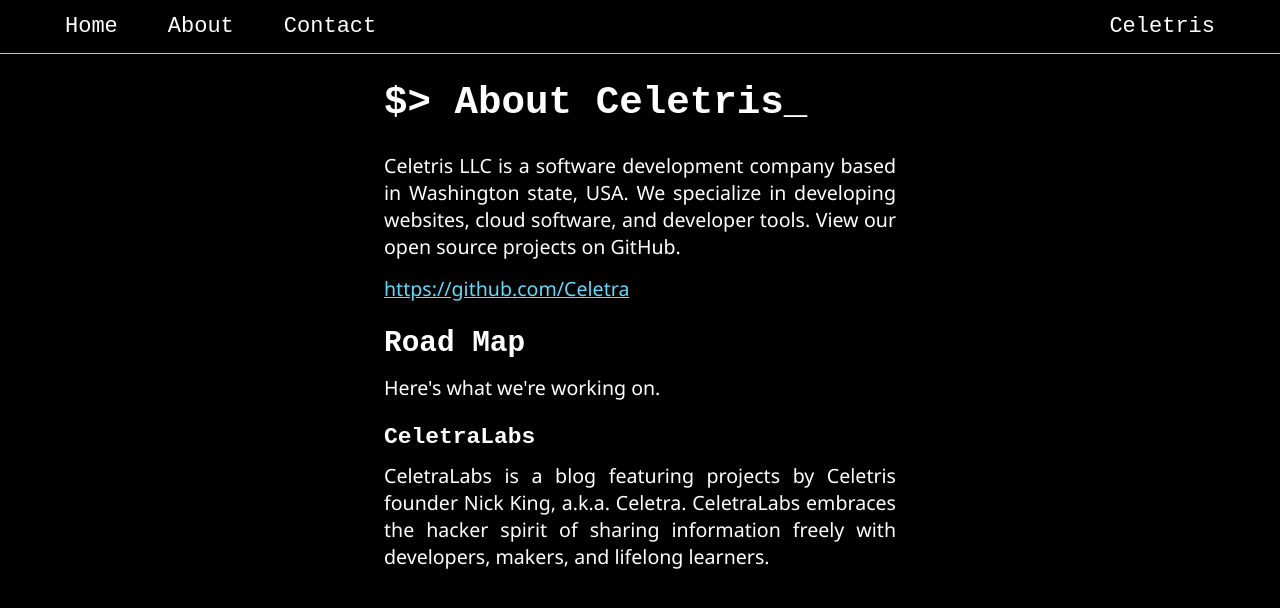
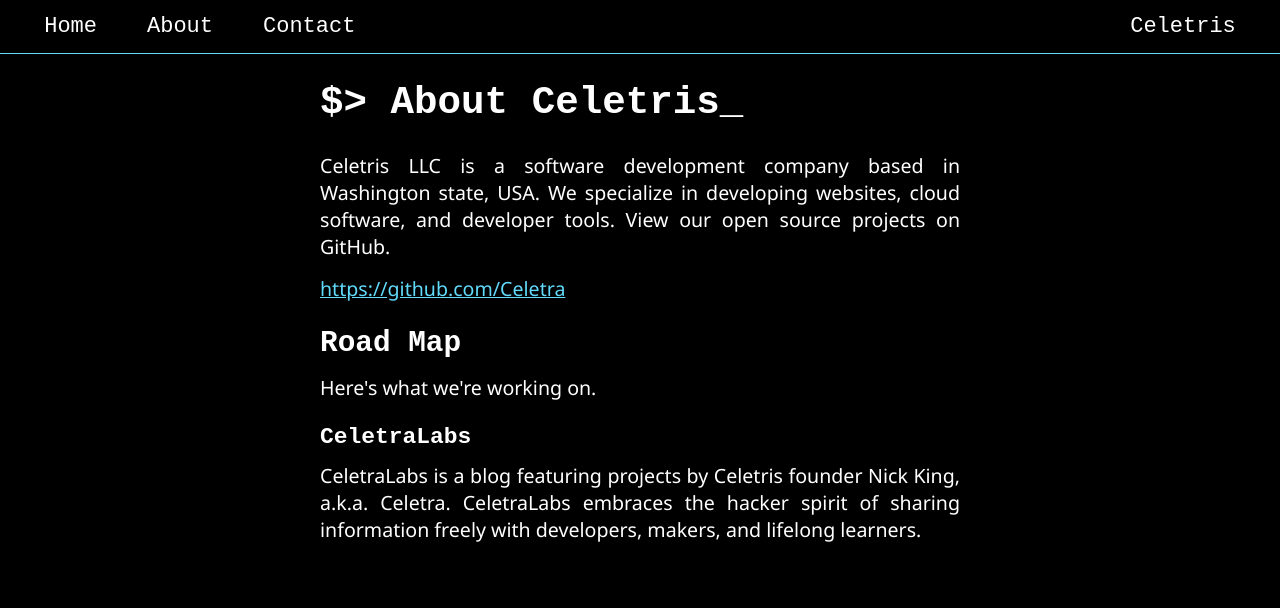
Before and after one commit to Celetra/celetris-website, a React (Create React App) app: page /about in a window 1280 px wide. Shown: the top 608 px of the page. Built offline with nearby package versions, Linux system fonts and the light colour scheme.

Commit message:
Clean up CSS and fix some scaling issues

```diff
--- a/src/App.css
+++ b/src/App.css
@@ -6,23 +6,8 @@
   display: block;
 }
 
-.App {
-}
-
-.animation {
-}
-
 .App-link {
   color: #61dafb;
-}
-
-@keyframes App-logo-spin {
-  from {
-    transform: rotate(0deg);
-  }
-  to {
-    transform: rotate(360deg);
-  }
 }
 
 .navbar {
@@ -31,7 +16,7 @@
   border-bottom: solid thin;
   border-color: #61dafb;
   background-color: black;
-  padding-left: 40px;
+  padding-left: 1.5vw;
   overflow: hidden;
 }
 
@@ -54,8 +39,8 @@
 
 .textblock {
   display: block;
-  margin-left: 30%;
-  margin-right: 30%;
+  margin-left: 25vw;
+  margin-right: 25vw;
   font-family: 'Courier New', Courier, monospace;
   font-size: calc(10px + 1.2vmin);
 }
--- a/src/components/Nav.js
+++ b/src/components/Nav.js
@@ -15,7 +15,7 @@
                     <li className="navitem">Contact</li>
                 </Link>
                 <Link to="/">
-                    <li style={{float:"right", marginRight:"40px"}} className="navitem">Celetris</li>
+                    <li style={{float:"right", marginRight:"1.5vw"}} className="navitem">Celetris</li>
                 </Link>
             </ul>
         </header>
```
